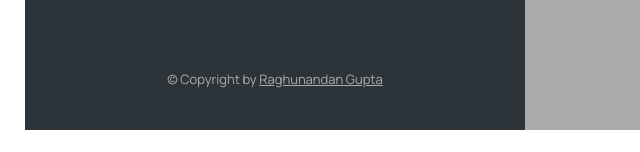
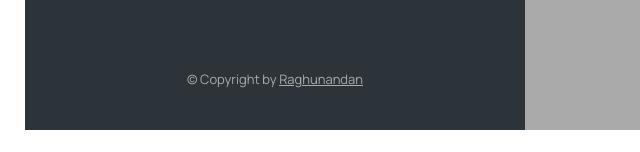
Before and after one commit to Raghunandan16/Mapify, a plain HTML site: page index.html in a window 1280 px wide. Shown: the part 645-797 px from the top of the page, 0-640 px from the left. Drawn offline with nearby package versions, Linux system fonts and the light colour scheme.

Commit message:
FIxed Copyright link

```diff
--- a/index.html
+++ b/index.html
@@ -100,8 +100,8 @@
     </ul>
     <p class="copyright">
       &copy; Copyright by
-      <a class="linkedin-link" target="_blank" href="https://www.linkedin.com/in/raghunandan-gupta-optimus/">Raghunandan
-        Gupta</a>
+      <a class="linkedin-link" target="_blank"
+        href="https://www.linkedin.com/in/raghunandan-gupta-optimus/">Raghunandan</a>
     </p>
   </div>
 
```
